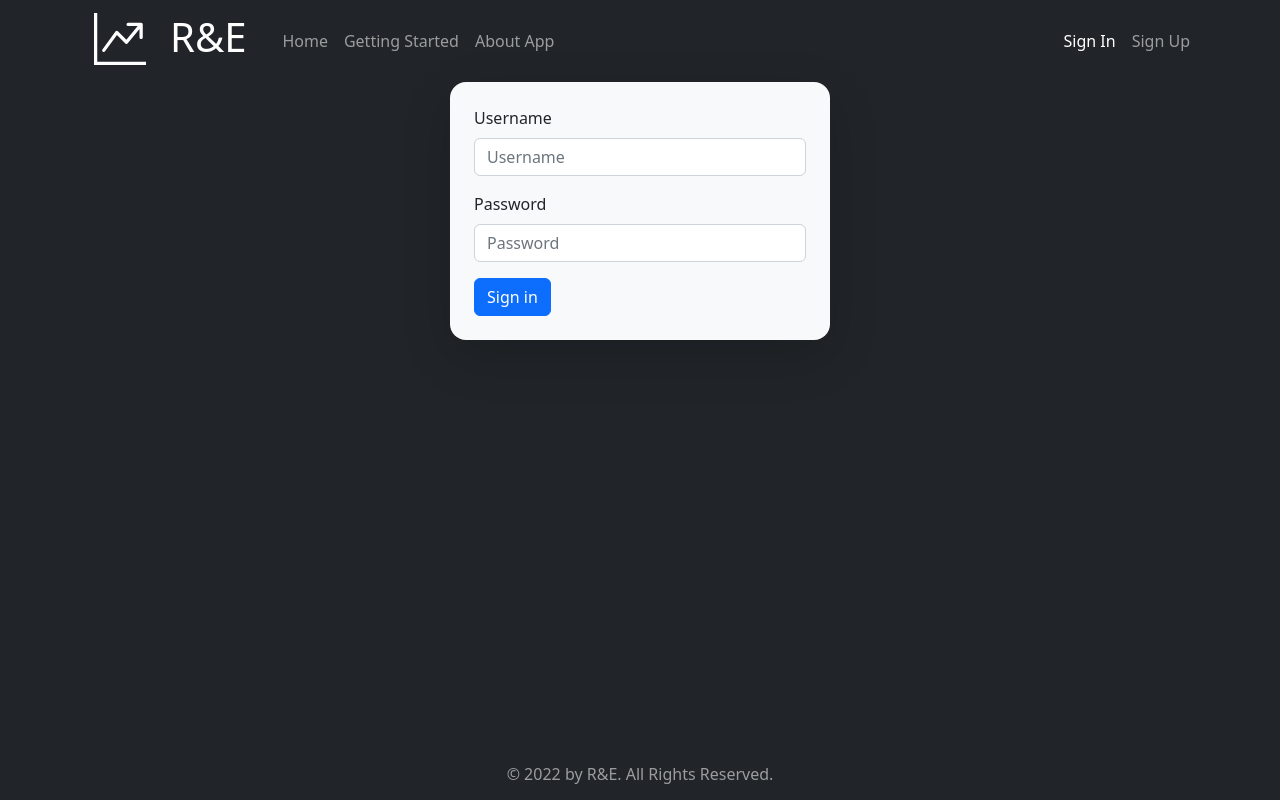
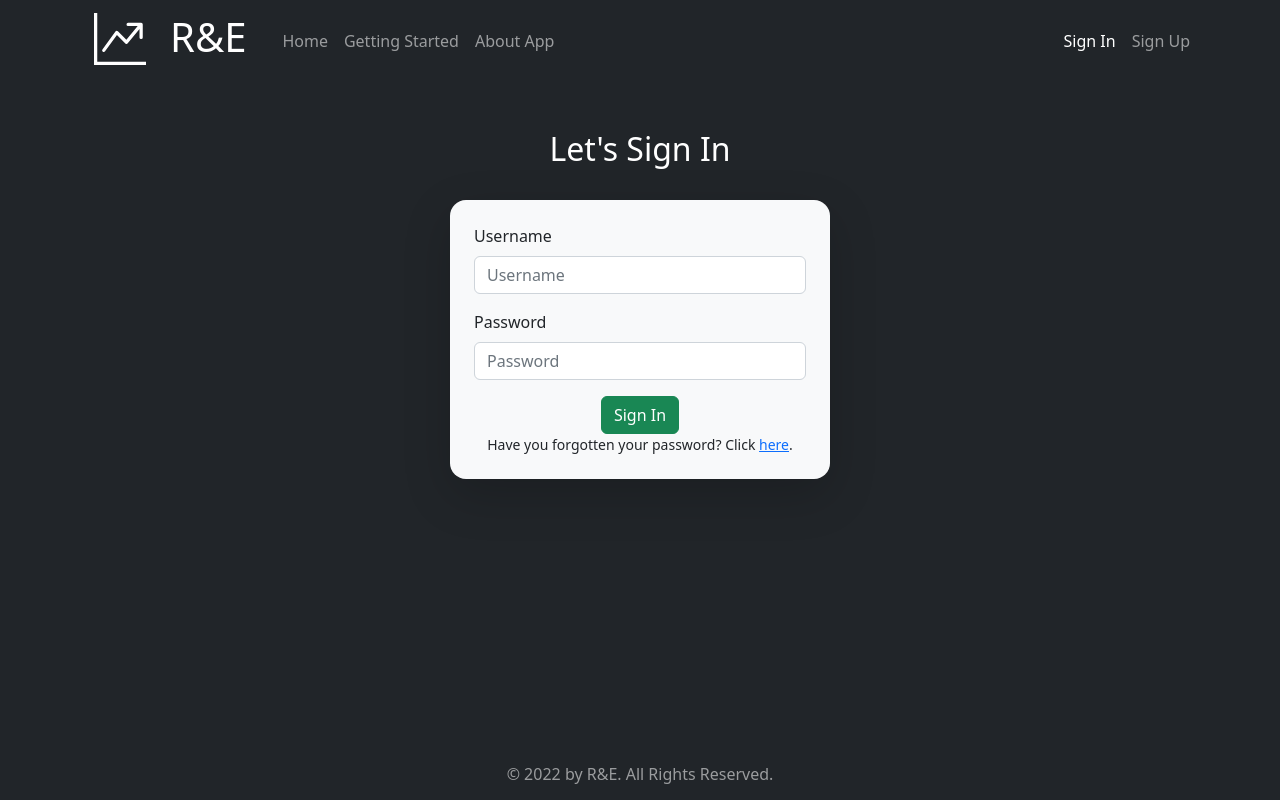
Before and after one commit to teatroCamillo/pd-app-rs, a React (Create React App) app in the folder pd-ui/: page /signin in a window 1280 px wide. Built offline with nearby package versions, Linux system fonts and the light colour scheme.

Commit message:
Upgrated sign in and sign up components view & provided states for sign up fields.

```diff
--- a/pd-ui/src/App.css
+++ b/pd-ui/src/App.css
@@ -11,3 +11,7 @@ footer{
 .front-page-steps-desc{
     font-size: 24px;
 }
+
+.forgotten-password{
+    font-size: 14px;
+}
--- a/pd-ui/src/App.js
+++ b/pd-ui/src/App.js
@@ -12,6 +12,7 @@ import FormRiskComponent from "./components/FormRiskComponent";
 import ErrorComponent from "./components/ErrorComponent";
 import AuthenticatedRoute from "./components/AuthenticatedRoute";
 import SignOutComponent from "./components/SignOutComponent";
+import ForgottenPasswordComponent from "./components/ForgottenPasswordComponent";
 
 import withNavigation from "./components/utils/withNavigation";
 
@@ -27,6 +28,7 @@ function App() {
       <Route path="signin" element={<LoginComponentWithNavigation />} />
       <Route path="signout" element={<SignOutComponent/>} />
       <Route path="signup" element={<SignUpComponent />} />
+      <Route path="forgotten-password" element={<ForgottenPasswordComponent />} />
       <Route path="start/:username" element={<AuthenticatedRoute><StartComponent/></AuthenticatedRoute>} />
       <Route path="risk" element={<AuthenticatedRoute><FormRiskComponent /></AuthenticatedRoute>} />
       <Route path="*" element={<ErrorComponent />} />
--- /dev/null
+++ b/pd-ui/src/components/ForgottenPasswordComponent.jsx
@@ -0,0 +1,12 @@
+import Container from "react-bootstrap/Container";
+const ForgottenPasswordComponent = () => {
+    return (
+        <main>
+            <Container className="text-center">
+            Forgotten Password Component
+            </Container>
+        </main>
+    );
+  };
+
+  export default ForgottenPasswordComponent;
--- a/pd-ui/src/components/SignInComponent.jsx
+++ b/pd-ui/src/components/SignInComponent.jsx
@@ -6,6 +6,7 @@ import Button from "react-bootstrap/Button";
 import Form from "react-bootstrap/Form";
 import { useNavigate } from "react-router-dom";
 import WrongCredLogin from "./alerts/WrongCredLogin";
+import { Link } from "react-router-dom";
 
 import AuthenticationService from "./utils/AuthenticationService";
 
@@ -34,14 +35,17 @@ const SignInComponent = () => {
 
   return (
     <main>
-      <Container className="h-100">
+      <div className="position-absolute start-50 translate-middle">
+        <WrongCredLogin
+              showWrongCredLogin={showWrongCredLogin}
+              setShowWrongCredLogin={setShowWrongCredLogin}
+            />
+      </div>
+      <Container className="h-100 pt-5">
         <Row className="justify-content-center">
-          <WrongCredLogin
-            showWrongCredLogin={showWrongCredLogin}
-            setShowWrongCredLogin={setShowWrongCredLogin}
-          />
+          <h2 className="text-center">Let's Sign In</h2>
         </Row>
-        <Row className="justify-content-center">
+        <Row className="justify-content-center mt-4">
           <Col className="bg-light text-dark rounded-4 p-4 shadow-lg" md="4">
             <Form onSubmit={handleSubmition}>
               <Form.Group className="mb-3" controlId="formBasicEmail">
@@ -63,9 +67,12 @@ const SignInComponent = () => {
                 />
               </Form.Group>
 
-              <Button variant="primary" type="submit">
-                Sign in
-              </Button>
+              <div className="text-center">
+                <Button variant="success" type="submit">Sign In</Button>
+              </div>
+              <div className="forgotten-password text-center">
+                <span>Have you forgotten your password? Click <Link to="/forgotten-password">here</Link>.</span>
+              </div>
             </Form>
           </Col>
         </Row>
--- a/pd-ui/src/components/SignUpComponent.jsx
+++ b/pd-ui/src/components/SignUpComponent.jsx
@@ -3,12 +3,25 @@ import Row from "react-bootstrap/Row";
 import Col from "react-bootstrap/Col";
 import Button from "react-bootstrap/Button";
 import Form from "react-bootstrap/Form";
+import { useState } from "react";
 
 const SignUpComponent = () => {
+
+  const [mail, setMail] = useState('');
+  const [username, setUsername] = useState('');
+  const [password, setPassword] = useState('');
+
+  console.log(mail);
+  console.log(username);
+  console.log(password);
+
   return (
     <main>
-      <Container className="h-100">
-        <Row className="justify-content-md-center">
+      <Container className="h-100 pt-5">
+        <Row className="justify-content-center">
+          <h2 className="text-center">Let's Sign Up</h2>
+        </Row>
+        <Row className="justify-content-md-center mt-4">
           <Col className="bg-light text-dark rounded-4 p-4 shadow-lg" md="6">
             <Form>
               <Form.Group
@@ -16,7 +29,10 @@ const SignUpComponent = () => {
                 controlId="exampleForm.ControlInput1"
               >
                 <Form.Label>Email address</Form.Label>
-                <Form.Control type="email" required />
+                <Form.Control
+                  type="email"
+                  required
+                  onChange={(e) => setMail(e.target.value)} />
               </Form.Group>
 
               <Form.Group
@@ -26,7 +42,10 @@ const SignUpComponent = () => {
                 controlId="validationCustomUsername"
               >
                 <Form.Label>Username</Form.Label>
-                <Form.Control type="text" required />
+                <Form.Control
+                  type="text"
+                  required
+                  onChange={(e) => setUsername(e.target.value)} />
                 <Form.Control.Feedback type="invalid">
                   Please choose a username.
                 </Form.Control.Feedback>
@@ -34,7 +53,10 @@ const SignUpComponent = () => {
 
               <Form.Group className="mb-3" controlId="formBasicPassword">
                 <Form.Label>New Password</Form.Label>
-                <Form.Control type="password" required />
+                <Form.Control
+                  type="password"
+                  required
+                  onChange={(e) => setPassword(e.target.value)} />
               </Form.Group>
 
               <Form.Group className="mb-3" controlId="formBasicPasswordRepeat">
@@ -42,9 +64,9 @@ const SignUpComponent = () => {
                 <Form.Control type="password" required />
               </Form.Group>
 
-              <Button variant="primary" type="submit">
-                Sign up
-              </Button>
+              <div className="text-center">
+                <Button variant="success" type="submit">Sign up</Button>
+              </div>
             </Form>
           </Col>
         </Row>
--- a/pd-ui/src/components/alerts/WrongCredLogin.jsx
+++ b/pd-ui/src/components/alerts/WrongCredLogin.jsx
@@ -5,8 +5,8 @@ const WrongCredLogin = ({showWrongCredLogin, setShowWrongCredLogin}) => {
 
   if(showWrongCredLogin){
     return (
-      <Alert className='w-50' variant="danger" onClose={() => setShowWrongCredLogin(false)} dismissible>
-        <h6>Oh snap! You got an error! Wrong credentials, try again ;)</h6>
+      <Alert className='w-100' variant="danger" onClose={() => setShowWrongCredLogin(false)} dismissible>
+        <h6>Oh snap! Something went wrong! Maybe incorrect credentials, please try again ;)</h6>
       </Alert>
     )};
 }
```
